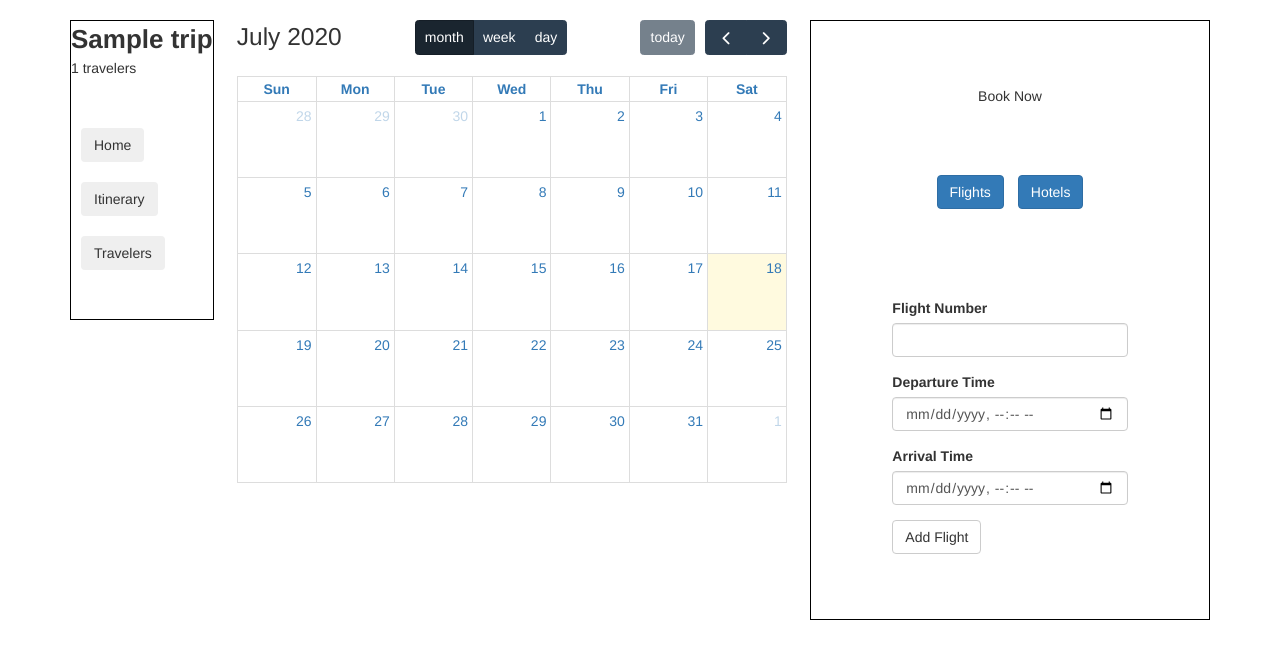
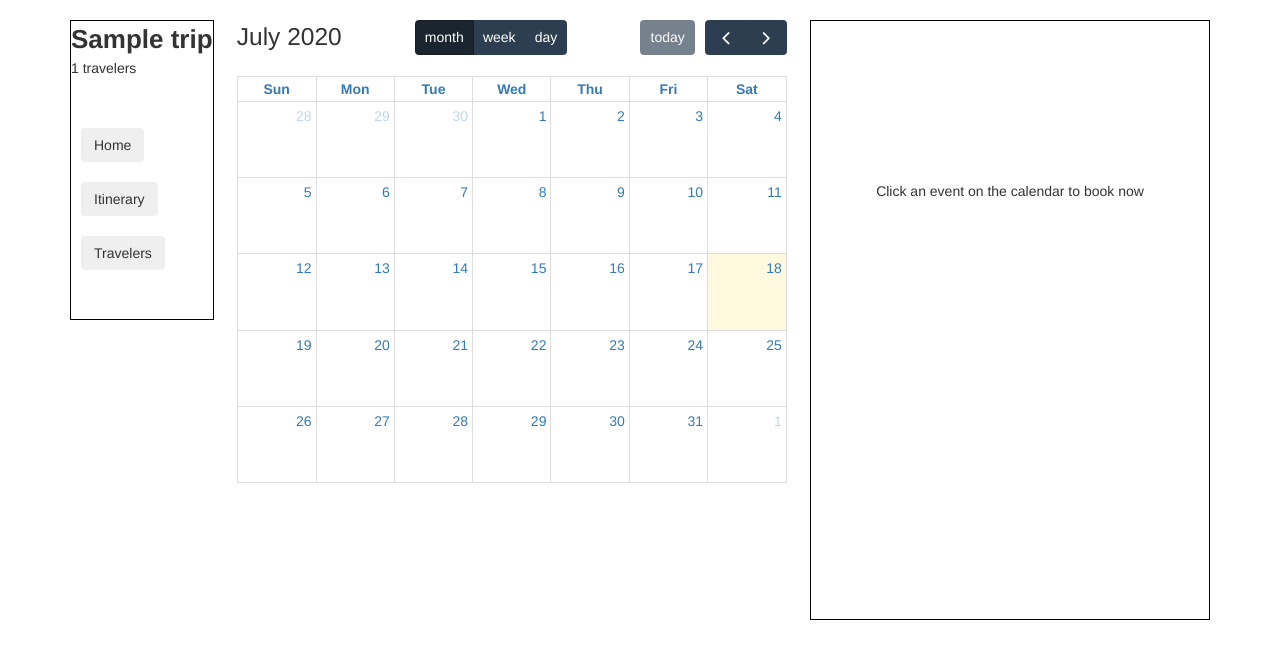
Before and after one commit to eyalfoni/trek, a Flask app: page /trip/1 in a window 1280 px wide. Shown: the part 52-711 px from the top of the page. Run offline with Flask 2, Linux system fonts and the light colour scheme; a user stored in the database is signed in; tables that the repository leaves empty hold one stand-in row (values such as "Sample post"); lists and menus that the app fills with data are empty; some libraries are stand-ins or nearby versions.

Commit message:
make side panel responsive to calendar

```diff
--- a/app/main/routes.py
+++ b/app/main/routes.py
@@ -1,4 +1,4 @@
-from flask import render_template, flash, redirect, url_for, request
+from flask import render_template, flash, redirect, url_for, request, jsonify
 from app import db
 from app.main.forms import AddTripForm, AddFlightForm, AddStayForm
 from app.models import User, Trip, Flight, Stay, Event
@@ -109,3 +109,29 @@ def invite_landing_view(id):
         db.session.add(trip)
         db.session.commit()
     return redirect(url_for('main.trip_view', id=id))
+
+
+@bp.route('/event')
+@login_required
+def get_event_details():
+    event_id = request.args.get('id', type=int)
+    event_type = request.args.get('type')
+    if event_type == "flight":
+        flight = Flight.query.filter_by(id=event_id).first_or_404()
+        user = User.query.filter_by(id=flight.user_id).first_or_404()
+        res = {
+            'flight_code': flight.code,
+            'departure': str(flight.start_datetime),
+            'arrival': str(flight.end_datetime),
+            'user_name': user.first_name + ' ' + user.last_name
+        }
+    else:
+        stay = Stay.query.filter_by(id=event_id).first_or_404()
+        user = User.query.filter_by(id=stay.user_id).first_or_404()
+        res = {
+            'stay_name': stay.name,
+            'check_in': str(stay.start_date),
+            'check_out': str(stay.end_date),
+            'user_name': user.first_name + ' ' + user.last_name
+        }
+    return jsonify(result=res)
--- /dev/null
+++ b/app/static/calendar.js
@@ -0,0 +1,52 @@
+document.addEventListener('DOMContentLoaded', function() {
+    var calendarEl = document.getElementById('calendar');
+    var calendar = new FullCalendar.Calendar(calendarEl, {
+      initialView: 'dayGridMonth',
+      themeSystem: 'standard',
+      headerToolbar: { center: 'dayGridMonth,timeGridWeek,timeGridDay', end: 'today prev,next' },
+      navLinks: true,
+      fixedWeekCount: false,
+      events: events,
+      eventClick: function(info) {
+        var event_id = info.event.extendedProps.event_id
+        var event_type = info.event.extendedProps.type
+        $.getJSON('/event', {
+            id: event_id,
+            type: event_type
+        }, function(data) {
+            console.log(data)
+            var msg = 'Join ' + data.result.user_name + "\'s " + event_type + ' now!';
+            div = document.getElementById('book_now');
+            if (event_type === 'flight') {
+                div.innerHTML = `
+                    <div id=flight_code></div>
+                    <div id=departure></div>
+                    <div id=arrival></div>
+                    <button type="button" class="btn btn-primary">
+                        <span id=book_now_msg></span>
+                    </button>
+                `;
+                document.getElementById('book_now_msg').textContent = msg;
+                document.getElementById('flight_code').textContent = 'Flight Number ' + data.result.flight_code;
+                document.getElementById('departure').textContent = 'Departing ' + moment(data.result.departure).format('LLL')
+                document.getElementById('arrival').textContent = 'Arriving ' + moment(data.result.arrival).format('LLL')
+            } else {
+                div.innerHTML = `
+                    <div id=stay_name></div>
+                    <div id=check_in></div>
+                    <div id=check_out></div>
+                    <button type="button" class="btn btn-primary">
+                        <span id=book_now_msg></span>
+                    </button>
+                `;
+                document.getElementById('book_now_msg').textContent = msg;
+                document.getElementById('stay_name').textContent = data.result.stay_name;
+                document.getElementById('check_in').textContent = 'Check In ' + moment(data.result.check_in).format('LL')
+                document.getElementById('check_out').textContent = 'Check Out ' + moment(data.result.check_out).format('LL')
+            }
+            document.getElementById('book_now_msg').textContent = msg;
+        })
+      }
+    });
+    calendar.render();
+});
--- a/app/templates/base.html
+++ b/app/templates/base.html
@@ -5,6 +5,8 @@
     <meta charset='utf-8' />
     <link rel="stylesheet" href="https://cdn.jsdelivr.net/npm/fullcalendar@5.1.0/main.css" integrity="sha256-F+slA2H6Kt9REaiMnvnW1I3Jhs4WLpgyikITB7u1a+g=" crossorigin="anonymous">
     <script src="https://cdn.jsdelivr.net/npm/fullcalendar@5.1.0/main.js" integrity="sha256-k0wMSicndZ7GM95Nivp+WdDeNCIs2IWpSLebmTeiFGw=" crossorigin="anonymous"></script>
+
+    <script src="//ajax.googleapis.com/ajax/libs/jquery/1.9.1/jquery.min.js"></script>
 {% endblock %}
 
 
--- a/app/templates/trip.html
+++ b/app/templates/trip.html
@@ -22,44 +22,16 @@
             <div id="calendar" style="height: 550px; width: 550px;"></div>
         </div>
         <div style="border: 1px solid black; display: flex; flex-direction: column; justify-content: space-around; padding-top: 30px; width: 400px; height: 600px; padding-bottom: 30px;">
-            <div style="text-align: center">Book Now</div>
-            <div style="display: flex; flex-direction: row; justify-content: center; cursor: pointer;">
-                <button type="button" class="btn btn-primary" onclick="show_flight_form()">
-                    Flights
-                </button>
-                <div style="padding-right: 14px"></div>
-                <button type="button" class="btn btn-primary" onclick="show_hotel_form()">
-                    Hotels
-                </button>
-            </div>
-            <div style="display: flex; flex-direction: row; justify-content: center; padding-top: 20px;">
-                <div class="col-md-8" id="flight_form">
-                    {{ wtf.quick_form(flight_form) }}
-                </div>
-                <div class="col-md-6" id="hotel_form" style="display: none">
-                    {{ wtf.quick_form(stay_form) }}
-                </div>
-            </div>
+            <div style="text-align: center">Click an event on the calendar to book now</div>
+            <div id=book_now align="center"></div>
         </div>
     </div>
 {% endblock %}
 
 {% block scripts %}
     {{ super() }}
-
-    <script>
-
-      document.addEventListener('DOMContentLoaded', function() {
-        var calendarEl = document.getElementById('calendar');
-        var calendar = new FullCalendar.Calendar(calendarEl, {
-          initialView: 'dayGridMonth',
-          themeSystem: 'standard',
-          headerToolbar: { center: 'dayGridMonth,timeGridWeek,timeGridDay', end: 'today prev,next' },
-          navLinks: true,
-          fixedWeekCount: false,
-          events: {{ events|tojson }}
-        });
-        calendar.render();
-      });
+     <script type="text/javascript">
+        var events = {{ events|tojson }}
     </script>
+    <script src="{{url_for('static', filename='calendar.js')}}"></script>
 {% endblock %}
--- a/app/utils/date_utils.py
+++ b/app/utils/date_utils.py
@@ -17,7 +17,9 @@ def stays_to_cal_events(stays):
             stay_cal_events.append({
                 "title": 'Stay at ' + stay.name,
                 "start": single_date.strftime("%Y-%m-%d"),
-                "allDay": True
+                "allDay": True,
+                "type": "stay",
+                "event_id": str(stay.id)
             })
     return stay_cal_events
 
@@ -28,12 +30,16 @@ def flights_to_cal_events(flights):
         flight_cal_events.append({
             "title": 'Flight ' + flight.code + ' departs',
             "start": flight.start_datetime.strftime("%Y-%m-%dT%H:%M:%S"),
-            "color": "green"
+            "color": "green",
+            "type": "flight",
+            "event_id": str(flight.id)
         })
         flight_cal_events.append({
             "title": 'Flight ' + flight.code + ' arrives',
             "start": flight.end_datetime.strftime("%Y-%m-%dT%H:%M:%S"),
-            "color": "green"
+            "color": "green",
+            "type": "flight",
+            "event_id": str(flight.id)
         })
     return flight_cal_events
 
```
Also changed, not shown: app/templates/forms.html (added, +17 -0 lines), app/static/images/calendar.png (renamed from app/static/calendar.png), app/static/images/hotel.png (renamed from app/static/hotel.png), app/static/images/plane.png (renamed from app/static/plane.png).
